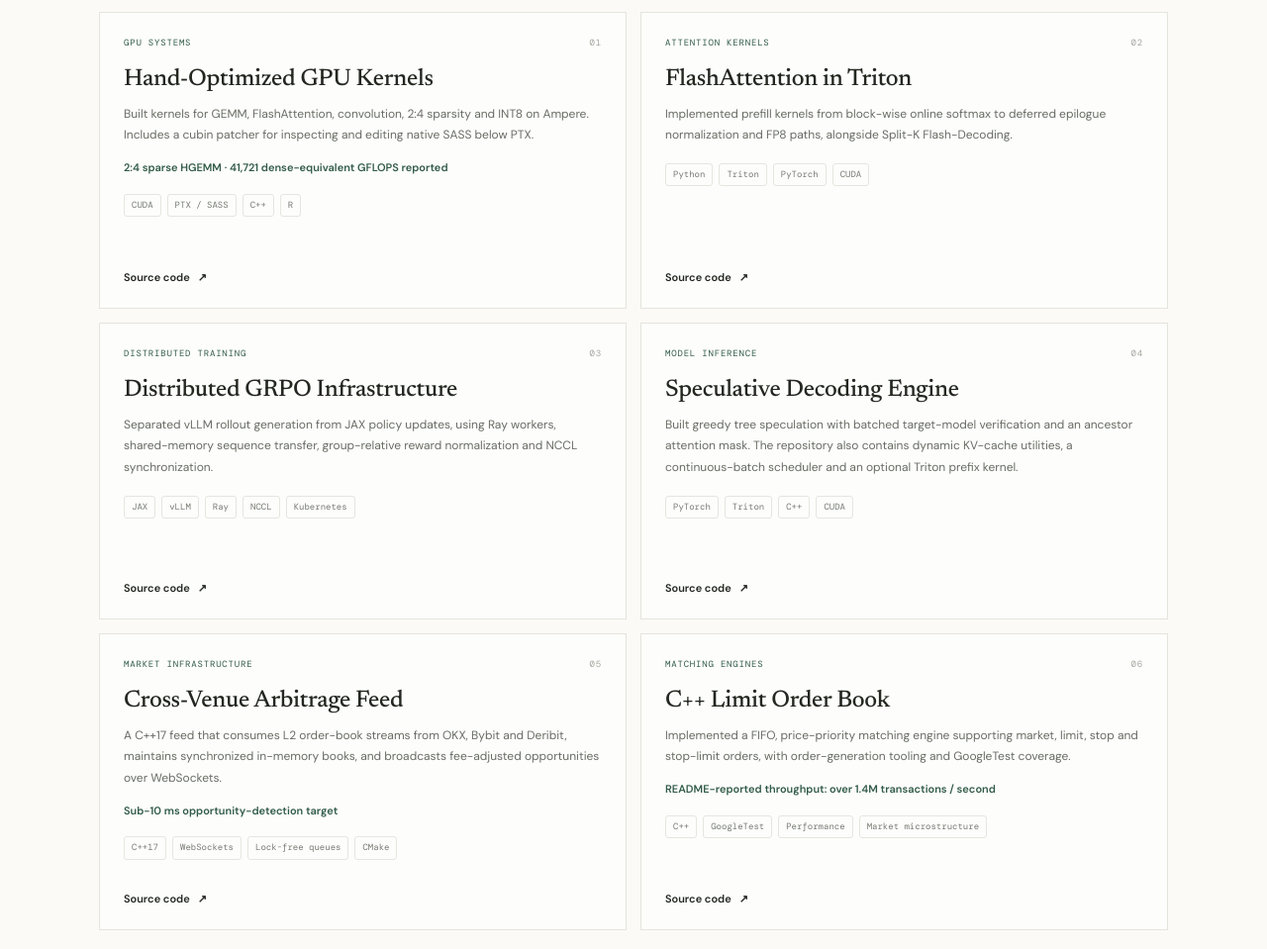
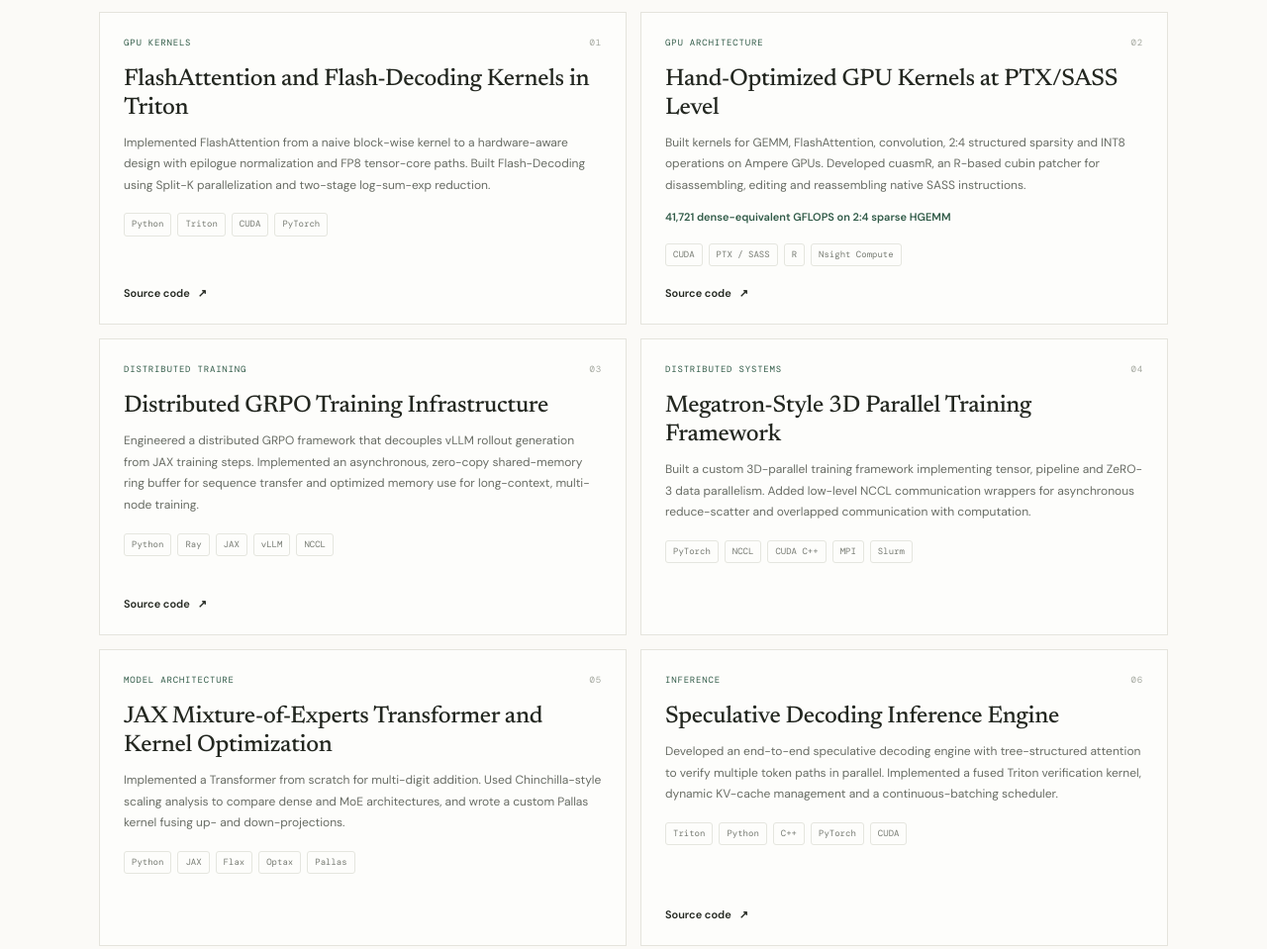
Before and after one commit to aryandadwal2006/aryandadwal2006.github.io, a plain HTML site: page index.html in a window 1280 px wide. Shown: the part 1720-2679 px from the top of the page at 99% size. Drawn offline with nearby package versions, Linux system fonts and the light colour scheme.

Commit message:
Use resume-only project selection and remove profile imagery

```diff
--- a/index.html
+++ b/index.html
@@ -7,7 +7,6 @@
   <meta name="description" content="Aryan Dadwal — research in machine learning and engineering across GPU kernels, model dynamics, inference, and distributed systems.">
   <meta property="og:title" content="Aryan Dadwal">
   <meta property="og:description" content="Research, systems, and things built from first principles.">
-  <meta property="og:image" content="aryandadwal.jpg">
   <title>Aryan Dadwal — Research & Engineering</title>
   <link rel="preconnect" href="https://fonts.googleapis.com">
   <link rel="preconnect" href="https://fonts.gstatic.com" crossorigin>
@@ -49,12 +48,16 @@
           <a href="https://codeforces.com/profile/aryandadwal2006" target="_blank" rel="noreferrer">Codeforces</a>
         </div>
       </div>
-      <div class="hero-portrait-wrap">
-        <div class="portrait-frame">
-          <img class="hero-portrait" src="aryandadwal.jpg" alt="Aryan Dadwal" onerror="this.style.display='none';this.nextElementSibling.style.display='grid';">
-          <div class="portrait-fallback" aria-hidden="true">AD</div>
+      <div class="hero-aside">
+        <div class="focus-card">
+          <p class="focus-card-label">Current research</p>
+          <p class="focus-card-title">Learning representations that preserve what matters.</p>
+          <div class="focus-rule"></div>
+          <p class="focus-card-label">Current engineering</p>
+          <p class="focus-card-title">Making training and inference faster, from kernels to distributed systems.</p>
+          <div class="focus-rule"></div>
+          <p class="focus-card-foot">IIT Jodhpur · Applied Artificial Intelligence and Data Science</p>
         </div>
-        <p class="portrait-caption">Undergraduate · IIT Jodhpur</p>
       </div>
     </section>
 
@@ -104,54 +107,50 @@
 
       <div class="project-grid">
         <article class="project-card">
-          <div class="project-topline"><span>GPU systems</span><span class="project-index">01</span></div>
-          <h3>Hand-Optimized GPU Kernels</h3>
-          <p>Built kernels for GEMM, FlashAttention, convolution, 2:4 sparsity and INT8 on Ampere. Includes a cubin patcher for inspecting and editing native SASS below PTX.</p>
-          <p class="project-result">2:4 sparse HGEMM · 41,721 dense-equivalent GFLOPS reported</p>
-          <div class="tag-list"><span>CUDA</span><span>PTX / SASS</span><span>C++</span><span>R</span></div>
+          <div class="project-topline"><span>GPU kernels</span><span class="project-index">01</span></div>
+          <h3>FlashAttention and Flash-Decoding Kernels in Triton</h3>
+          <p>Implemented FlashAttention from a naive block-wise kernel to a hardware-aware design with epilogue normalization and FP8 tensor-core paths. Built Flash-Decoding using Split-K parallelization and two-stage log-sum-exp reduction.</p>
+          <div class="tag-list"><span>Python</span><span>Triton</span><span>CUDA</span><span>PyTorch</span></div>
+          <a class="card-link" href="https://github.com/aryandadwal2006/Triton-FlashAttention" target="_blank" rel="noreferrer">Source code <span aria-hidden="true">↗</span></a>
+        </article>
+
+        <article class="project-card">
+          <div class="project-topline"><span>GPU architecture</span><span class="project-index">02</span></div>
+          <h3>Hand-Optimized GPU Kernels at PTX/SASS Level</h3>
+          <p>Built kernels for GEMM, FlashAttention, convolution, 2:4 structured sparsity and INT8 operations on Ampere GPUs. Developed cuasmR, an R-based cubin patcher for disassembling, editing and reassembling native SASS instructions.</p>
+          <p class="project-result">41,721 dense-equivalent GFLOPS on 2:4 sparse HGEMM</p>
+          <div class="tag-list"><span>CUDA</span><span>PTX / SASS</span><span>R</span><span>Nsight Compute</span></div>
           <a class="card-link" href="https://github.com/aryandadwal2006/bare-metal" target="_blank" rel="noreferrer">Source code <span aria-hidden="true">↗</span></a>
         </article>
 
         <article class="project-card">
-          <div class="project-topline"><span>Attention kernels</span><span class="project-index">02</span></div>
-          <h3>FlashAttention in Triton</h3>
-          <p>Implemented prefill kernels from block-wise online softmax to deferred epilogue normalization and FP8 paths, alongside Split-K Flash-Decoding.</p>
-          <div class="tag-list"><span>Python</span><span>Triton</span><span>PyTorch</span><span>CUDA</span></div>
-          <a class="card-link" href="https://github.com/aryandadwal2006/Triton-FlashAttention" target="_blank" rel="noreferrer">Source code <span aria-hidden="true">↗</span></a>
-        </article>
-
-        <article class="project-card">
           <div class="project-topline"><span>Distributed training</span><span class="project-index">03</span></div>
-          <h3>Distributed GRPO Infrastructure</h3>
-          <p>Separated vLLM rollout generation from JAX policy updates, using Ray workers, shared-memory sequence transfer, group-relative reward normalization and NCCL synchronization.</p>
-          <div class="tag-list"><span>JAX</span><span>vLLM</span><span>Ray</span><span>NCCL</span><span>Kubernetes</span></div>
+          <h3>Distributed GRPO Training Infrastructure</h3>
+          <p>Engineered a distributed GRPO framework that decouples vLLM rollout generation from JAX training steps. Implemented an asynchronous, zero-copy shared-memory ring buffer for sequence transfer and optimized memory use for long-context, multi-node training.</p>
+          <div class="tag-list"><span>Python</span><span>Ray</span><span>JAX</span><span>vLLM</span><span>NCCL</span></div>
           <a class="card-link" href="https://github.com/aryandadwal2006/DisGRPO" target="_blank" rel="noreferrer">Source code <span aria-hidden="true">↗</span></a>
         </article>
 
         <article class="project-card">
-          <div class="project-topline"><span>Model inference</span><span class="project-index">04</span></div>
-          <h3>Speculative Decoding Engine</h3>
-          <p>Built greedy tree speculation with batched target-model verification and an ancestor attention mask. The repository also contains dynamic KV-cache utilities, a continuous-batch scheduler and an optional Triton prefix kernel.</p>
-          <div class="tag-list"><span>PyTorch</span><span>Triton</span><span>C++</span><span>CUDA</span></div>
-          <a class="card-link" href="https://github.com/aryandadwal2006/speculative-decoding" target="_blank" rel="noreferrer">Source code <span aria-hidden="true">↗</span></a>
+          <div class="project-topline"><span>Distributed systems</span><span class="project-index">04</span></div>
+          <h3>Megatron-Style 3D Parallel Training Framework</h3>
+          <p>Built a custom 3D-parallel training framework implementing tensor, pipeline and ZeRO-3 data parallelism. Added low-level NCCL communication wrappers for asynchronous reduce-scatter and overlapped communication with computation.</p>
+          <div class="tag-list"><span>PyTorch</span><span>NCCL</span><span>CUDA C++</span><span>MPI</span><span>Slurm</span></div>
         </article>
 
         <article class="project-card">
-          <div class="project-topline"><span>Market infrastructure</span><span class="project-index">05</span></div>
-          <h3>Cross-Venue Arbitrage Feed</h3>
-          <p>A C++17 feed that consumes L2 order-book streams from OKX, Bybit and Deribit, maintains synchronized in-memory books, and broadcasts fee-adjusted opportunities over WebSockets.</p>
-          <p class="project-result">Sub-10 ms opportunity-detection target</p>
-          <div class="tag-list"><span>C++17</span><span>WebSockets</span><span>Lock-free queues</span><span>CMake</span></div>
-          <a class="card-link" href="https://github.com/aryandadwal2006/cross-venue-arbitrage-feed" target="_blank" rel="noreferrer">Source code <span aria-hidden="true">↗</span></a>
+          <div class="project-topline"><span>Model architecture</span><span class="project-index">05</span></div>
+          <h3>JAX Mixture-of-Experts Transformer and Kernel Optimization</h3>
+          <p>Implemented a Transformer from scratch for multi-digit addition. Used Chinchilla-style scaling analysis to compare dense and MoE architectures, and wrote a custom Pallas kernel fusing up- and down-projections.</p>
+          <div class="tag-list"><span>Python</span><span>JAX</span><span>Flax</span><span>Optax</span><span>Pallas</span></div>
         </article>
 
         <article class="project-card">
-          <div class="project-topline"><span>Matching engines</span><span class="project-index">06</span></div>
-          <h3>C++ Limit Order Book</h3>
-          <p>Implemented a FIFO, price-priority matching engine supporting market, limit, stop and stop-limit orders, with order-generation tooling and GoogleTest coverage.</p>
-          <p class="project-result">README-reported throughput: over 1.4M transactions / second</p>
-          <div class="tag-list"><span>C++</span><span>GoogleTest</span><span>Performance</span><span>Market microstructure</span></div>
-          <a class="card-link" href="https://github.com/aryandadwal2006/Limit-Order-Book" target="_blank" rel="noreferrer">Source code <span aria-hidden="true">↗</span></a>
+          <div class="project-topline"><span>Inference</span><span class="project-index">06</span></div>
+          <h3>Speculative Decoding Inference Engine</h3>
+          <p>Developed an end-to-end speculative decoding engine with tree-structured attention to verify multiple token paths in parallel. Implemented a fused Triton verification kernel, dynamic KV-cache management and a continuous-batching scheduler.</p>
+          <div class="tag-list"><span>Triton</span><span>Python</span><span>C++</span><span>PyTorch</span><span>CUDA</span></div>
+          <a class="card-link" href="https://github.com/aryandadwal2006/speculative-decoding" target="_blank" rel="noreferrer">Source code <span aria-hidden="true">↗</span></a>
         </article>
       </div>
       <div class="more-projects"><a class="text-link" href="https://github.com/aryandadwal2006?tab=repositories" target="_blank" rel="noreferrer">Browse all public repositories <span aria-hidden="true">↗</span></a></div>
```
